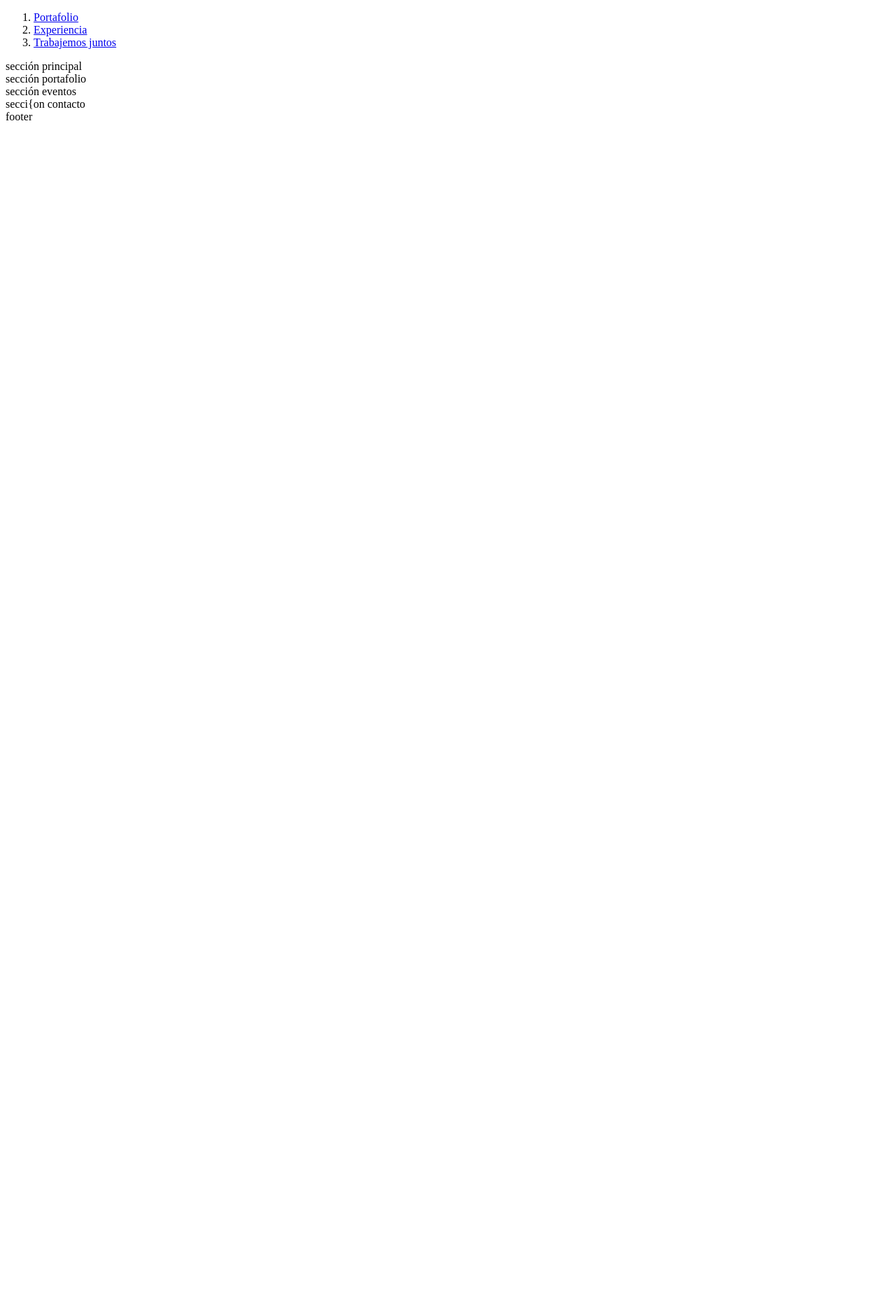
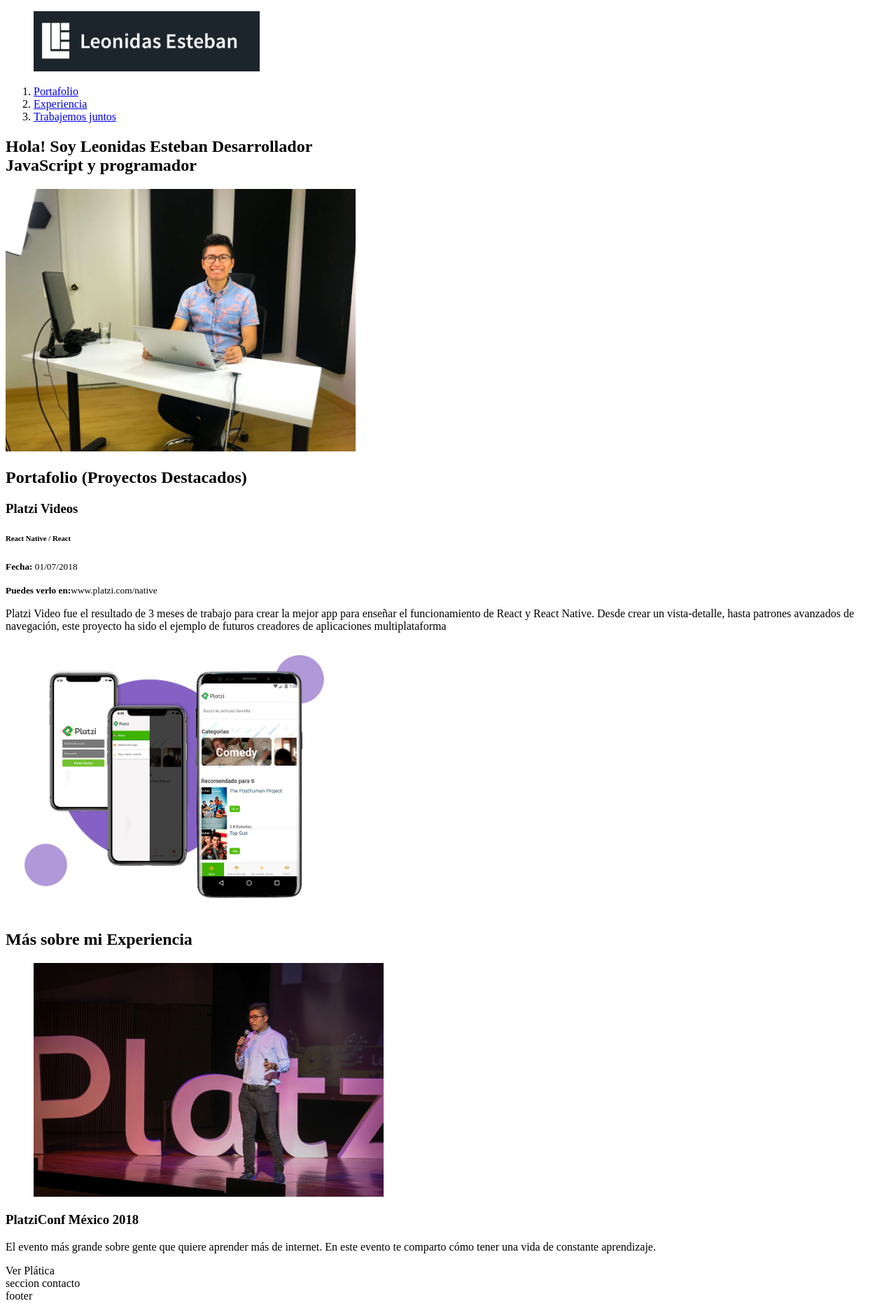
Before and after one commit to ctrivinoe/examplePersonalWeb, a plain HTML site: page index.html in a window 1280 px wide. Shown: the whole page at 70% size. Before the commit the page ends 800 px from the top, so only its background shows below. Drawn offline with Linux system fonts and the light colour scheme.

Commit message:
structure Portfolio and Experience

```diff
--- a/index.html
+++ b/index.html
@@ -1,10 +1,17 @@
 <!DOCTYPE html>
-<html>
+<html lang="es">
   <head>
-    <title>Hola soy Trivi</title>
+    <meta charset="UTF-8">
+    <title>Leonidas Esteban</title>
+    <link rel="icon" type="image/png" href="images/favicon.png"/>
   </head>
   <body>
     <header>
+        <div>
+            <figure>
+                <img src="images/logo.png" alt="Logo de http://leonidasesteban.com"/>
+            </figure>
+        </div>
         <nav>
             <ol>
                 <li>
@@ -19,10 +26,35 @@
             </ol>
         </nav>
     </header>
-    <section>sección principal</section>
-    <section>sección portafolio</section>
-    <section>sección eventos</section>
-    <section>secci{on contacto</section>
+    <section>
+        <h1>
+            Hola! Soy <strong>Leonidas Esteban</strong>  Desarrollador <br> <strong>JavaScript y programador</strong>
+        </h1>
+        <img src="images/hero.jpg" width="500" alt="imagen principal del sitio"/>
+    </section>
+    <section>
+        <h2>Portafolio (Proyectos Destacados)</h2>
+        <article>
+            <h3>Platzi Videos</h3>
+            <h6>React Native / React</h6>
+            <p><small><strong>Fecha:</strong> 01/07/2018</small></p>
+            <p><small><strong>Puedes verlo en:</strong>www.platzi.com/native</small></p>
+            <p>Platzi Video fue el resultado de 3 meses de trabajo para crear la mejor app para enseñar el funcionamiento de React y React Native. Desde crear un vista-detalle, hasta patrones avanzados de navegación, este proyecto ha sido el ejemplo de futuros creadores de aplicaciones multiplataforma</p>
+            <img src="images/platzi-video-react-native.png" alt="Platzi Video" width="500"/>
+        </article>
+    </section>
+    <section>
+        <h2>Más sobre mi Experiencia</h2>
+        <article>
+            <figure>
+                <img src="images/platzi-conf.jpg" width="500" alt="platzi conf"/>
+            </figure>
+            <h3>PlatziConf México 2018</h3>
+            <p>El evento más grande sobre gente que quiere aprender más de internet. En este evento te comparto cómo tener una vida de constante aprendizaje.</p>
+            <a>Ver Plática</a>
+        </article>
+    </section>
+    <section>seccion contacto</section>
     <footer>footer</footer>
 
 </body>
```
Also changed, not shown: images/envelope.svg (added), images/f8.JPG (added), images/facebook.svg (added), images/favicon.png (added), images/github.svg (added), images/hero.jpg (added), images/instagram.svg (added), images/logo.png (added), images/platzi-conf.jpg (added), images/platzi-video-react-native.png (added), images/platzi.png (added), images/twitter.svg (added).
